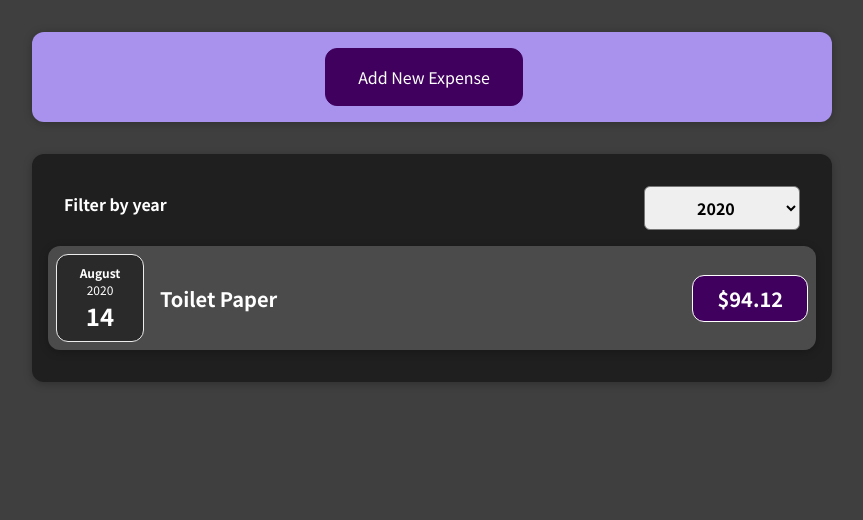
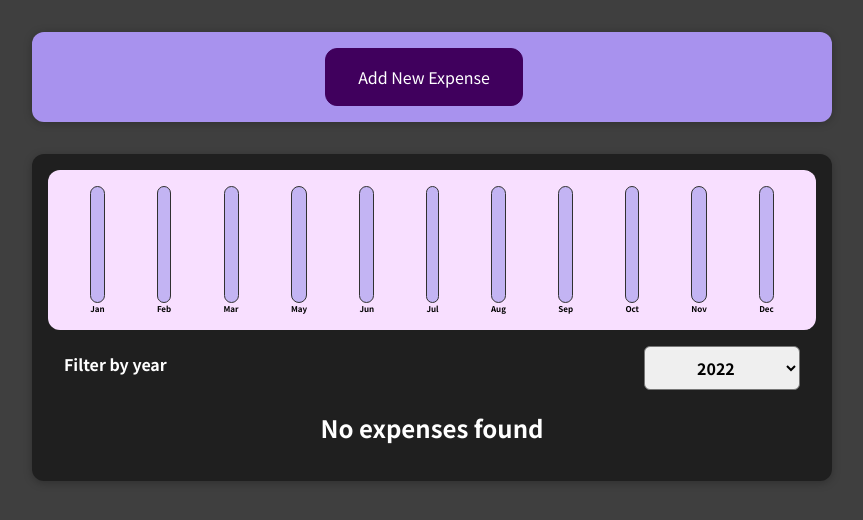
Before and after one commit to yigittuncel/react, a React (Create React App) app: page / in a window 1280 px wide. Shown: the top 520 px of the page, without its empty margins (208-1071 px from the left). Built offline with nearby package versions, Linux system fonts and the light colour scheme.

Commit message:
Default year updated

```diff
--- a/src/components/Chart/Chart.js
+++ b/src/components/Chart/Chart.js
@@ -4,13 +4,16 @@ import ChartBar from './ChartBar'
 import './Chart.css'
 
 const Chart = props => {
+  const dataPointValues = props.dataPoints.map(dataPoint => dataPoint.value)
+  const totalMaximum = Math.max(...dataPointValues)
+
   return (
     <div className="chart">
       {props.dataPoints.map(dataPoint => (
         <ChartBar
           key={dataPoint.label}
-          data={dataPoint.value}
-          maxValue={null}
+          value={dataPoint.value}
+          maxValue={totalMaximum}
           label={dataPoint.label}
         />
       ))}
--- a/src/components/Expenses/Expenses.js
+++ b/src/components/Expenses/Expenses.js
@@ -5,9 +5,10 @@ import ExpensesFilter from './ExpensesFilter';
 import './Expenses.css';
 import ExpensesList from './ExpensesList';
 
+import ExpensesChart from './ExpensesChart';
+
 const Expenses = (props) => {
-  const [filteredYear, setFilteredYear] = useState('2020');
-
+  const [filteredYear, setFilteredYear] = useState('2022');
   const filterChangeHandler = selectedYear => {
     setFilteredYear(selectedYear);
   };
@@ -19,6 +20,7 @@ const Expenses = (props) => {
   return (
     <div>
       <Card className='expenses'>
+        <ExpensesChart expenses={filteredExpenses}/>
         <ExpensesFilter selected={filteredYear} onChangeFilter={filterChangeHandler} />
         <ExpensesList items={filteredExpenses} />
       </Card>
--- /dev/null
+++ b/src/components/Expenses/ExpensesChart.js
@@ -0,0 +1,29 @@
+import React from "react";
+import Chart from "../Chart/Chart";
+
+const ExpensesChart = props => {
+  const chartDataPoints = [
+    {label: 'Jan', value: 0},
+    {label: 'Feb', value: 0},
+    {label: 'Mar', value: 0},
+    {label: 'May', value: 0},
+    {label: 'Jun', value: 0},
+    {label: 'Jul', value: 0},
+    {label: 'Aug', value: 0},
+    {label: 'Sep', value: 0},
+    {label: 'Oct', value: 0},
+    {label: 'Nov', value: 0},
+    {label: 'Dec', value: 0},
+  ]
+
+  for (const expense of props.expenses) {
+    const expenseMonth = expense.date.getMonth(); // starting at 0 => Jan = 0
+    chartDataPoints[expenseMonth].value += expense.amount;
+  }
+
+  return (
+    <Chart dataPoints={chartDataPoints}/>
+  )
+};
+
+export default ExpensesChart;
--- a/src/components/NewExpense/ExpenseForm.js
+++ b/src/components/NewExpense/ExpenseForm.js
@@ -23,7 +23,7 @@ const ExpenseForm = (props) => {
 
     const expenseData = {
       title: enteredTitle,
-      amount: enteredAmount,
+      amount: +enteredAmount,
       date: new Date(enteredDate)
     }
     props.onSaveExpenseData(expenseData)
--- a/src/components/NewExpense/NewExpense.js
+++ b/src/components/NewExpense/NewExpense.js
@@ -6,7 +6,7 @@ const NewExpense = (props) => {
   const [isEditing, setIsEditing] = useState(false);
 
   const saveExpenseDataHandler = (enteredExpenseData) => {
-    const expenseData ={
+    const expenseData = {
       ...enteredExpenseData,
       id: Math.random().toString()
     }
```
Also changed, not shown: src/components/Chart/ChartBar.js (+6 -5 lines), 1 other file (tests, documents, lock files or other folders).
